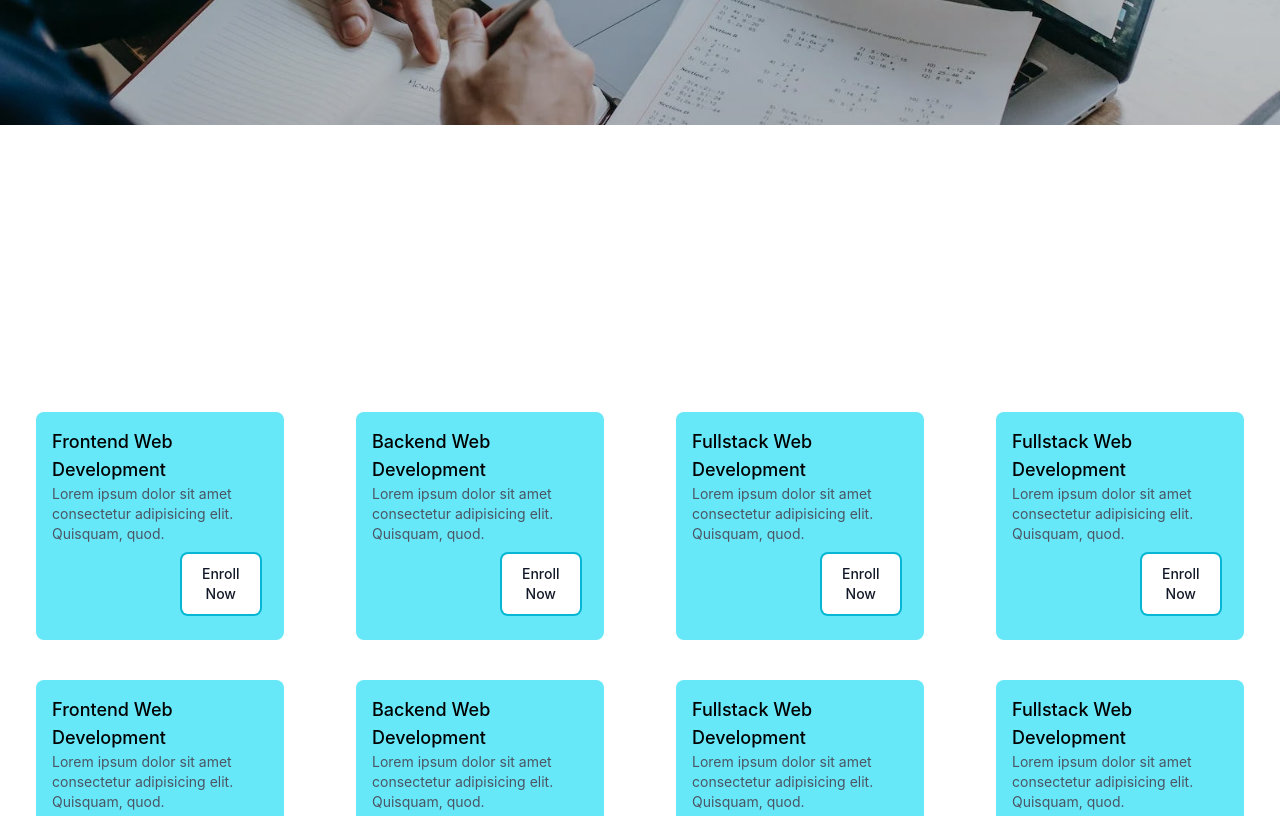
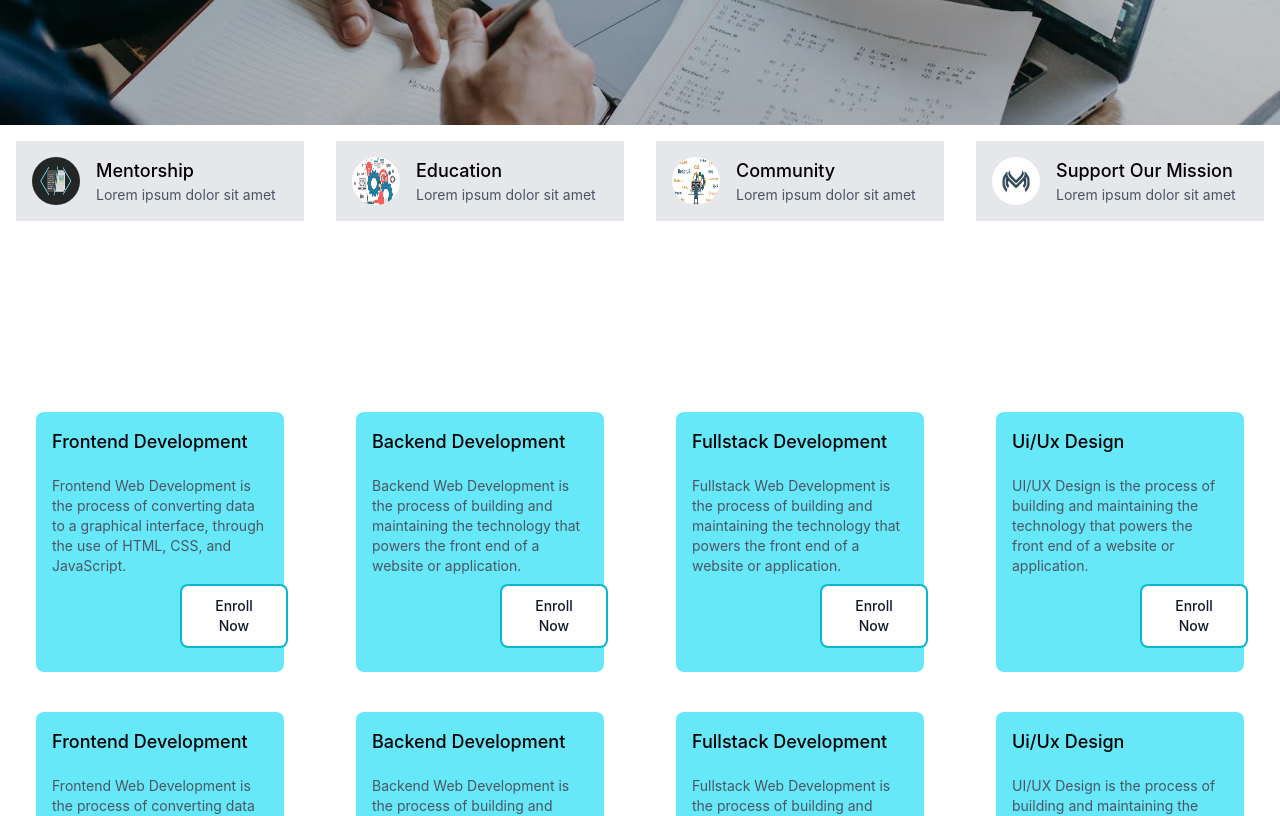
Before and after one commit to yidyedelina/mavericks-online-mentoring-program, a React (Vite) app: page / in a window 1280 px wide. Shown: the part 520-1336 px from the top of the page. Built offline with nearby package versions, Linux system fonts and the light colour scheme.

Commit message:
edited the landing page

```diff
--- a/src/components/Body.jsx
+++ b/src/components/Body.jsx
@@ -1,5 +1,6 @@
 import React from 'react'
 import img from '../assets/images/bg.jpg'
+import Services from './Services'
 
 const Body = () => {
   return (
@@ -12,7 +13,7 @@ const Body = () => {
       Get Started
       </button>
     </div>
-
+    <Services />
 
   </div>
   </div>
--- a/src/components/Description.jsx
+++ b/src/components/Description.jsx
@@ -5,7 +5,7 @@ const Description = () => {
     <div>
     <div className="bg-gray-100 px-4 py-16">
       <div className="container max-w-6xl mx-auto my-5">
-        <h2 className="text-3xl font-bold text-center">Frequently Asked Questions</h2>
+        <h2 className="text-3xl font-bold text-center">FAQs</h2>
         <div className="mt-12">
           <dl className="space-y-10 md:space-y-0 md:grid md:grid-cols-2 md:gap-x-8">
             <div className="relative bg-green-100 pt-5 rounded-lg shadow-lg ">
--- /dev/null
+++ b/src/components/Services.jsx
@@ -0,0 +1,53 @@
+import React from 'react'
+import img1 from '../assets/images/frontend.jpg'
+import img2 from '../assets/images/backend.jpg'
+import img3 from '../assets/images/fullstack.jpg'
+import img4 from '../assets/images/logo.jpg'
+
+const Service = ({img, title, description}) => {
+    return (
+        <div className="w-1/4 p-4 m-4 bg-gray-200 transform hover:scale-110">
+            <div className="flex items-center">
+            <div >
+                <img className="w-12 h-12 rounded-full mr-4" alt = "expressive" src = {img}></img>
+            </div>
+            <div>
+                <h2 className="text-lg font-medium">{title}</h2>
+                <p className="text-gray-600 text-sm">{description}</p>
+            </div>
+            </div>
+        </div>
+    )
+}
+
+
+const Services = () => {
+  return (
+    <div className="flex flex-row">
+        <Service
+            img = {img1}
+            title="Mentorship"
+            description="Lorem ipsum dolor sit amet"
+
+        />
+        <Service
+            img = {img2}
+            title="Education"
+            description="Lorem ipsum dolor sit amet"
+        />
+        <Service
+            img = {img3}
+            title="Community"
+            description="Lorem ipsum dolor sit amet"
+
+        />
+        <Service
+            img = {img4}
+            title="Support Our Mission"
+            description="Lorem ipsum dolor sit amet"
+        />
+    </div>
+  )
+}
+
+export default Services
--- a/src/components/course/CourseCard.jsx
+++ b/src/components/course/CourseCard.jsx
@@ -1,19 +1,19 @@
 import React from 'react'
 
 
-const CourseCard = ({imgUrl, title, description}) => {
+const CourseCard = ({ title, description}) => {
     return (
 
 
 <div className="p-4 mx-4 bg-cyan-300 transform hover:scale-110 rounded-lg h-54">
             <div className="flex items-center">
             <div>
-                <h2 className="text-lg font-medium">{title}</h2>
+                <h2 className="text-lg font-medium pb-5">{title}</h2>
                 <p className="text-gray-600 text-sm">{description}</p>
             </div>
 
             </div>
-            <button className="mt-2 ml-32 relative inline-flex items-center justify-center p-0.5 mb-2 mr-2 overflow-hidden text-sm font-medium text-gray-900 rounded-lg group bg-gradient-to-br from-cyan-500 to-cyan-500 group-hover:from-cyan-500 group-hover:to-cyan-500 hover:text-white dark:text-white focus:ring-4 focus:outline-none focus:ring-cyan-200 dark:focus:ring-cyan-800">
+            <button className="w-1/2 mt-2 ml-32 relative inline-flex items-center justify-center p-0.5 mb-2 mr-2 overflow-hidden text-sm font-medium text-gray-900 rounded-lg group bg-gradient-to-br from-cyan-500 to-cyan-500 group-hover:from-cyan-500 group-hover:to-cyan-500 hover:text-white dark:text-white focus:ring-4 focus:outline-none focus:ring-cyan-200 dark:focus:ring-cyan-800">
             <span className="relative px-5 py-2.5 transition-all ease-in duration-75 bg-white dark:bg-gray-900 rounded-md group-hover:bg-opacity-0">
                 Enroll Now
             </span>
--- a/src/components/course/Courses.jsx
+++ b/src/components/course/Courses.jsx
@@ -1,8 +1,5 @@
 import React from 'react'
 import CourseCard from './CourseCard'
-import img1 from '../../assets/images/frontend.jpg'
-import img2 from '../../assets/images/backend.jpg'
-import img3 from '../../assets/images/fullstack.jpg'
 
 
 const Courses = () => {
@@ -11,30 +8,26 @@ return(
         <div className='flex flex-wrap justify-center'>
                 <div className='w-1/4    p-5'>
                         <CourseCard
-                        imgUrl={img1}
-                        title="Frontend Web Development"
-                        description="Lorem ipsum dolor sit amet consectetur adipisicing elit. Quisquam, quod."
+                        title="Frontend Development"
+                        description="Frontend Web Development is the process of converting data to a graphical interface, through the use of HTML, CSS, and JavaScript."
                         />
                 </div>
                 <div className='w-1/4 p-5'>
                         <CourseCard
-                        imgUrl={img2}
-                        title="Backend Web Development"
-                        description="Lorem ipsum dolor sit amet consectetur adipisicing elit. Quisquam, quod."
+                        title="Backend Development"
+                        description="Backend Web Development is the process of building and maintaining the technology that powers the front end of a website or application."
                         />
                 </div>
                 <div className='w-1/4 p-5'>
                         <CourseCard
-                        imgUrl={img3}
-                        title="Fullstack Web Development"
-                        description="Lorem ipsum dolor sit amet consectetur adipisicing elit. Quisquam, quod."
+                        title="Fullstack Development"
+                        description="Fullstack Web Development is the process of building and maintaining the technology that powers the front end of a website or application."
                         />
                 </div>
                 <div className='w-1/4 p-5'>
                         <CourseCard
-                        imgUrl={img3}
-                        title="Fullstack Web Development"
-                        description="Lorem ipsum dolor sit amet consectetur adipisicing elit. Quisquam, quod."
+                        title="Ui/Ux Design"
+                        description="UI/UX Design is the process of building and maintaining the technology that powers the front end of a website or application."
                         />
                 </div>
 
```
